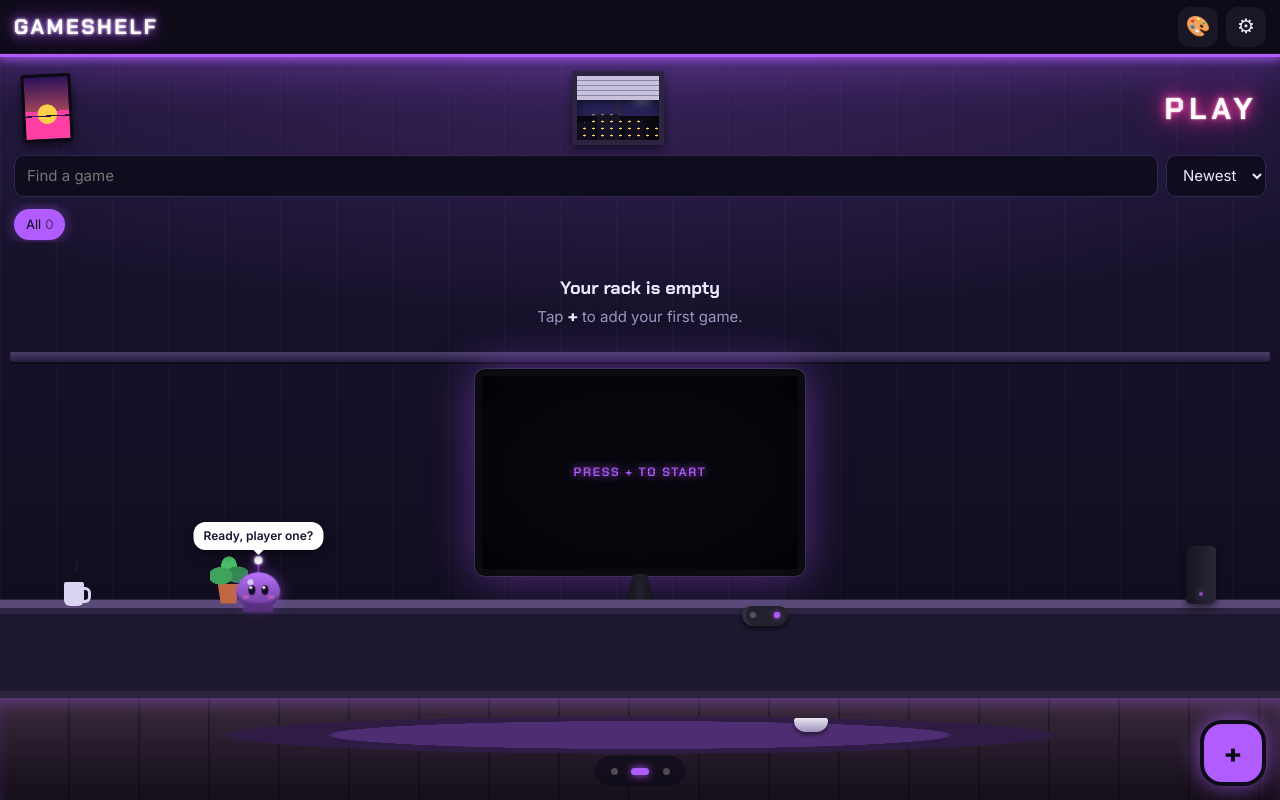
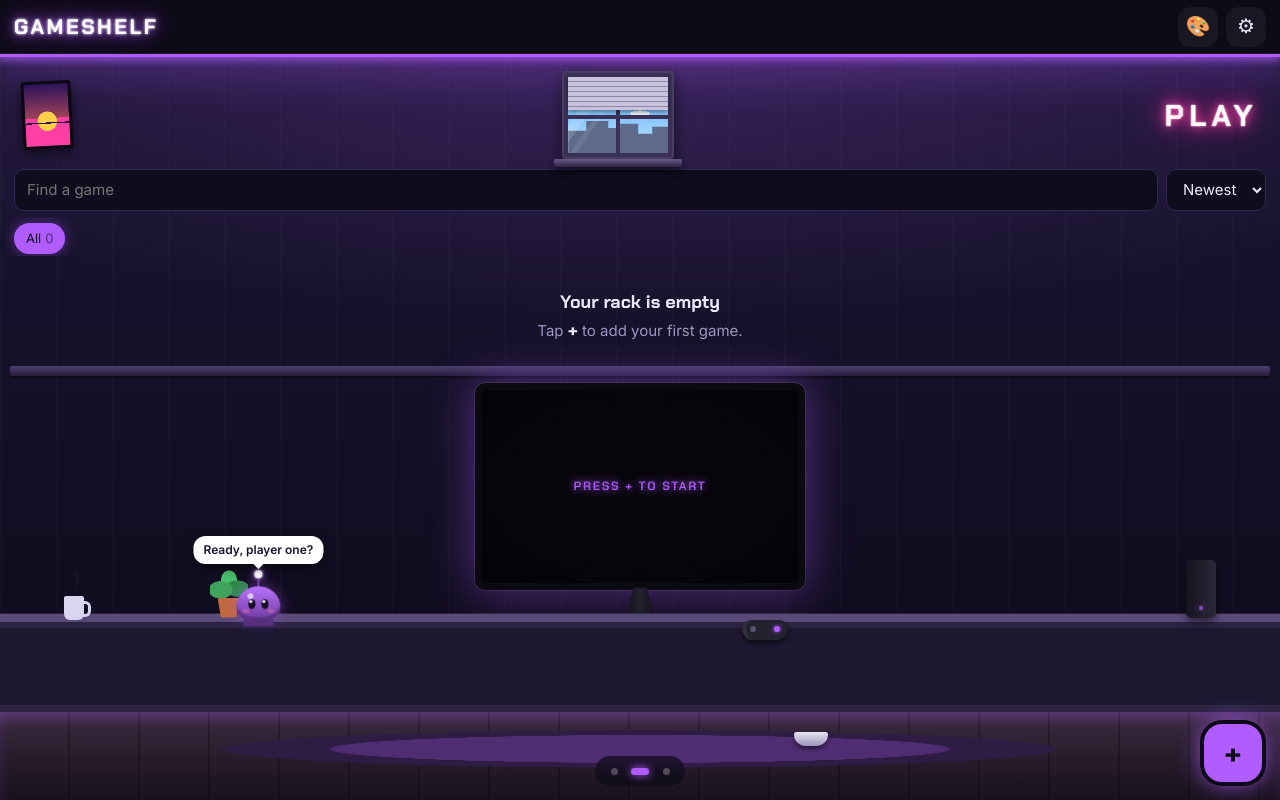
Before and after one commit to Spendrax/My-Gameshelf, a plain HTML site: page index.html in a window 1280 px wide. Drawn offline with Linux system fonts and the light colour scheme.

Commit message:
Real window: frame, panes, reflection, sill the buddy can sit on; Customize the view (real time, city, stars, sunset, rain, day) and blinds/curtains (v2.4)
Co-Authored-By: Claude Opus 5.5 <noreply@anthropic.com>
Claude-Session: https://claude.ai/code/session_012cCmQtD8EyMphvWEyF9zVi

```diff
--- a/css/room.css
+++ b/css/room.css
@@ -552,52 +552,210 @@
 
 /* ---------- The bedroom: window, floor and furniture ---------- */
 
-/* a window with half-open blinds: night sky, moon and the city lights */
+/* ---------- The window: frame, sill, glass panes with the view, and blinds or curtains ----------
+   The view is chosen in Customize (body[data-sky]); "Real time" follows the clock (09-customize.js). */
 .window {
   position: relative;
-  width: 92px;
-  height: 74px;
-  overflow: hidden;
-  border: 5px solid #2c2440;
-  border-radius: 3px;
-  background:
-    linear-gradient(90deg, transparent 47%, #2c2440 47% 53%, transparent 53%),
-    linear-gradient(transparent 62%, #0a0812 62%) 0 0 / 100% 100%,
-    linear-gradient(#0d1a3d, #3b2667);
+  width: 112px;
+  height: 88px;
+  border-radius: 4px;
+  background: #3a2f55; /* the frame */
   box-shadow:
-    inset 0 0 12px #0008,
-    0 4px 10px #0007;
+    inset 0 0 0 2px #ffffff14,
+    0 6px 14px #0008;
 }
-/* the skyline: little lit windows on dark buildings */
+/* the sill: the buddy can sit on it */
 .window::after {
   content: '';
   position: absolute;
+  left: -8px;
+  right: -8px;
+  bottom: -8px;
+  height: 8px;
+  border-radius: 2px;
+  background: linear-gradient(#6a5a8c, #2e2342);
+  box-shadow: 0 4px 6px #0007;
+}
+.pane {
+  /* the view (night city by default) */
+  --sky: linear-gradient(#0d1a3d, #3b2667);
+  --disc: #fff6d8; /* moon or sun */
+  --lit: #ffd56a; /* lights in the buildings */
+  --bld: #120e1f; /* buildings */
+  position: absolute;
+  inset: 6px;
+  overflow: hidden;
+  border-radius: 2px;
+  background: var(--sky);
+}
+.pane i {
+  position: absolute;
+}
+.pane .disc {
+  right: 12px;
+  top: 9px;
+  width: 15px;
+  height: 15px;
+  border-radius: 50%;
+  background: var(--disc);
+  box-shadow: 0 0 12px var(--disc);
+}
+.pane .city {
   left: 0;
   right: 0;
   bottom: 0;
-  height: 40%;
+  height: 42%;
   background:
-    radial-gradient(#ffd56a 0 1px, transparent 1.5px) 3px 4px / 9px 7px,
-    linear-gradient(90deg, #120e1f 0 18%, transparent 18% 24%, #161226 24% 52%, transparent 52% 58%, #120e1f 58% 82%, transparent 82%);
-  clip-path: polygon(0 30%, 18% 30%, 18% 0, 52% 0, 52% 20%, 82% 20%, 82% 45%, 100% 45%, 100% 100%, 0 100%);
+    radial-gradient(var(--lit) 0 1px, transparent 1.5px) 3px 4px / 9px 7px,
+    var(--bld);
+  clip-path: polygon(
+    0 30%,
+    18% 30%,
+    18% 0,
+    40% 0,
+    40% 22%,
+    52% 22%,
+    52% 8%,
+    70% 8%,
+    70% 40%,
+    84% 40%,
+    84% 18%,
+    100% 18%,
+    100% 100%,
+    0 100%
+  );
 }
-.window .moon {
+.pane .sky-fx {
+  inset: 0;
+}
+/* the window bars and a light reflection on the glass */
+.pane .glass {
+  inset: 0;
+  background:
+    linear-gradient(
+      90deg,
+      transparent calc(50% - 2px),
+      #3a2f55 calc(50% - 2px) calc(50% + 2px),
+      transparent calc(50% + 2px)
+    ),
+    linear-gradient(
+      transparent calc(52% - 2px),
+      #3a2f55 calc(52% - 2px) calc(52% + 2px),
+      transparent calc(52% + 2px)
+    ),
+    linear-gradient(
+      125deg,
+      transparent 22%,
+      #ffffff26 22% 30%,
+      transparent 30% 36%,
+      #ffffff17 36% 40%,
+      transparent 40%
+    );
+}
+
+/* the views */
+[data-sky='stars'] .pane {
+  --sky: linear-gradient(#05060f, #171139);
+  --bld: #07060d;
+  --lit: transparent;
+}
+[data-sky='stars'] .sky-fx {
+  background:
+    radial-gradient(#fff 0 0.8px, transparent 1.2px) 2px 3px / 13px 11px,
+    radial-gradient(#fffbe0 0 0.6px, transparent 1px) 7px 8px / 17px 14px;
+  animation: twinkle 3s ease-in-out infinite alternate;
+}
+@keyframes twinkle {
+  to {
+    opacity: 0.45;
+  }
+}
+[data-sky='sunset'] .pane {
+  --sky: linear-gradient(#3b1d5e, #ff6a5c 65%, #ffb35c);
+  --disc: #ffd56a;
+  --bld: #2a1230;
+}
+[data-sky='sunset'] .disc {
+  top: 36%;
+  right: 40%;
+  width: 22px;
+  height: 22px;
+}
+[data-sky='rain'] .pane {
+  --sky: linear-gradient(#1c2333, #3a465e);
+  --disc: transparent;
+  --bld: #141824;
+}
+[data-sky='rain'] .sky-fx {
+  z-index: 1;
+  background: repeating-linear-gradient(105deg, transparent 0 6px, #cfe3ff40 6px 7px) 0 0 / 22px 22px;
+  animation: rain 0.5s linear infinite;
+}
+@keyframes rain {
+  to {
+    background-position: -6px 22px;
+  }
+}
+[data-sky='day'] .pane {
+  --sky: linear-gradient(#4aa3f5, #bfe3ff);
+  --disc: #fff3a0;
+  --lit: transparent;
+  --bld: #5d6a8a;
+}
+[data-sky='day'] .sky-fx {
+  background:
+    radial-gradient(ellipse 18px 6px at 30% 30%, #fff 60%, transparent 62%),
+    radial-gradient(ellipse 14px 5px at 38% 25%, #fff 60%, transparent 62%),
+    radial-gradient(ellipse 16px 5px at 72% 48%, #ffffffd0 60%, transparent 62%);
+}
+
+/* blinds, half down */
+.window .blinds,
+.window .rod,
+.window .curtain {
   position: absolute;
-  right: 10px;
-  top: 9px;
-  width: 14px;
-  height: 14px;
-  border-radius: 50%;
-  background: #fff6d8;
-  box-shadow: 0 0 12px #fff6d8;
+  display: none;
 }
 .window .blinds {
-  position: absolute;
-  inset: 0 0 auto;
+  left: 6px;
+  right: 6px;
+  top: 6px;
   height: 38%;
-  z-index: 1;
   background: repeating-linear-gradient(#c9c2dd 0 4px, #8e86a8 4px 5px);
   box-shadow: 0 2px 4px #0006;
+}
+[data-dress='blinds'] .window .blinds,
+[data-dress='curtains'] .window .rod,
+[data-dress='curtains'] .window .curtain {
+  display: block;
+}
+/* curtains tied back on each side, hanging from a rod */
+.window .rod {
+  left: -18px;
+  right: -18px;
+  top: -8px;
+  height: 4px;
+  border-radius: 2px;
+  background: #1a1426;
+}
+.window .curtain {
+  top: -6px;
+  bottom: -14px;
+  width: 28px;
+  background: repeating-linear-gradient(
+    90deg,
+    var(--curtain, #8a3a5c) 0 5px,
+    color-mix(in srgb, var(--curtain, #8a3a5c) 70%, #000) 5px 9px
+  );
+  box-shadow: 0 4px 8px #0006;
+}
+.window .curtain.l {
+  left: -16px;
+  clip-path: polygon(0 0, 100% 0, 55% 55%, 75% 100%, 0 100%);
+}
+.window .curtain.r {
+  right: -16px;
+  clip-path: polygon(0 0, 100% 0, 100% 100%, 25% 100%, 45% 55%);
 }
 
 /* the floor at the bottom of every wall: wooden planks with the LED glow on them */
@@ -606,8 +764,7 @@
   height: calc(120px + env(safe-area-inset-bottom));
   border-top: 6px solid #2b2240;
   background:
-    linear-gradient(#0000, #0007),
-    repeating-linear-gradient(90deg, transparent 0 68px, #00000045 68px 70px),
+    linear-gradient(#0000, #0007), repeating-linear-gradient(90deg, transparent 0 68px, #00000045 68px 70px),
     linear-gradient(#3b2b3f, #21172a);
   box-shadow:
     0 -1px 0 #ffffff14,
@@ -627,7 +784,12 @@
   top: 14px;
   height: 46px;
   border-radius: 50%;
-  background: radial-gradient(closest-side, color-mix(in srgb, var(--led) 35%, #1a1426) 60%, color-mix(in srgb, var(--led) 18%, #120e1c) 61% 80%, transparent 82%);
+  background: radial-gradient(
+    closest-side,
+    color-mix(in srgb, var(--led) 35%, #1a1426) 60%,
+    color-mix(in srgb, var(--led) 18%, #120e1c) 61% 80%,
+    transparent 82%
+  );
 }
 .beanbag {
   position: absolute;
@@ -696,8 +858,7 @@
   height: 42px;
   border-radius: 3px;
   background:
-    linear-gradient(transparent 48%, #0004 48% 52%, transparent 52%),
-    linear-gradient(#5a4470, #3a2c4d);
+    linear-gradient(transparent 48%, #0004 48% 52%, transparent 52%), linear-gradient(#5a4470, #3a2c4d);
 }
 /* a lamp with a warm glow */
 .nightstand .lamp {
--- a/index.html
+++ b/index.html
@@ -30,7 +30,10 @@
     <div class="led"></div>
     <div class="decor">
       <div class="poster" aria-hidden="true"></div>
-      <div class="window" aria-hidden="true"><i class="moon"></i><i class="blinds"></i></div>
+      <div class="window" aria-hidden="true">
+        <div class="pane"><i class="sky-fx"></i><i class="disc"></i><i class="city"></i><i class="glass"></i></div>
+        <i class="blinds"></i><i class="rod"></i><i class="curtain l"></i><i class="curtain r"></i>
+      </div>
       <div class="sign" aria-hidden="true">P<span>L</span>AY</div>
     </div>
     <div class="toolbar">
--- a/js/01-core.js
+++ b/js/01-core.js
@@ -3,7 +3,7 @@
 //   • the game list and settings, and saving them on the phone (localStorage)
 //   • a tiny event system: emit('change') after any edit, other files listen with on('change', …)
 //   • small helpers ($, esc, today, …) and caseHTML(), which draws one game case
-const VERSION = '2.3.1';
+const VERSION = '2.4';
 const $ = (s, r = document) => r.querySelector(s);
 const $$ = (s, r = document) => [...r.querySelectorAll(s)];
 
--- a/js/09-customize.js
+++ b/js/09-customize.js
@@ -8,6 +8,9 @@ const LOOK = {
   signColor: '#ff3fa4',
   petColor: '',
   hat: '',
+  sky: 'auto', // the view out of the window
+  dress: 'blinds', // blinds, curtains or nothing
+  curtain: '#8a3a5c',
   hide: [],
 };
 set.look = Object.assign({}, LOOK, set.look);
@@ -32,6 +35,19 @@ const OPTS = {
     ['retro', '1UP'],
     ['none', 'None'],
   ],
+  sky: [
+    ['auto', '\u{1F552} Real time'],
+    ['city', 'City night'],
+    ['stars', 'Starry sky'],
+    ['sunset', 'Sunset'],
+    ['rain', 'Rain'],
+    ['day', 'Sunny day'],
+  ],
+  dress: [
+    ['blinds', 'Blinds'],
+    ['curtains', 'Curtains'],
+    ['none', 'Nothing'],
+  ],
   hat: [
     ['', 'None'],
     ['crown', '👑 Crown'],
@@ -48,13 +64,28 @@ const OPTS = {
   ],
 };
 
+// "Real time": the window shows what the sky looks like right now
+function windowView(sky) {
+  if (sky !== 'auto') return sky;
+  const h = new Date().getHours();
+  return h >= 8 && h < 18 ? 'day' : h >= 6 && h < 20 ? 'sunset' : 'city';
+}
+setInterval(() => set.look.sky === 'auto' && (document.body.dataset.sky = windowView('auto')), 5 * 60e3);
+
 function applyLook() {
   const l = set.look,
     b = document.body,
     r = document.documentElement.style;
-  Object.assign(b.dataset, { wall: l.wall, shelf: l.shelf, poster: l.poster });
+  Object.assign(b.dataset, {
+    wall: l.wall,
+    shelf: l.shelf,
+    poster: l.poster,
+    sky: windowView(l.sky),
+    dress: l.dress,
+  });
   r.setProperty('--led', set.led);
   r.setProperty('--sign', l.signColor);
+  r.setProperty('--curtain', l.curtain);
   if (l.petColor) r.setProperty('--pet', l.petColor);
   else r.removeProperty('--pet');
   const t = l.sign || 'PLAY';
@@ -81,6 +112,9 @@ function drawLook() {
     <label>LED colour</label>${swatches('led', set.led)}
     <label>Wall</label>${chips('wall', OPTS.wall, l.wall)}
     <label>Shelves</label>${chips('shelf', OPTS.shelf, l.shelf)}
+    <label>Window view</label>${chips('sky', OPTS.sky, l.sky)}
+    <label>On the window</label>${chips('dress', OPTS.dress, l.dress)}
+    ${l.dress === 'curtains' ? `<label>Curtain colour</label>${swatches('curtain', l.curtain)}` : ''}
     <label>Poster</label>${chips('poster', OPTS.poster, l.poster)}
     <label>Neon sign<input id="cSign" maxlength="8" value="${esc(l.sign)}"></label>
     ${swatches('signColor', l.signColor)}
--- a/js/12-whats-new.js
+++ b/js/12-whats-new.js
@@ -4,6 +4,10 @@
 // Small fixes don't need an entry. The card is also in Settings → "What's new".
 
 const NEWS = [
+  {
+    v: '2.4',
+    items: ['A real window with a sill your buddy can sit on', '\u{1F3A8} Choose the view (real time, city night, stars, sunset, rain, sunny day) and blinds or curtains'],
+  },
   {
     v: '2.3',
     items: ['Carry your buddy to another wall: hold him at the edge of the screen', 'At night he goes to bed and sleeps under the blanket \u{1F319}'],
--- a/js/15-buddy-moves.js
+++ b/js/15-buddy-moves.js
@@ -13,6 +13,7 @@
 const topEdge = (b) => [b.x + 6, b.x + b.w - 6, b.y];
 const SURFACES = {
   room: [
+    ['.window', (b) => [b.x - 4, b.x + b.w + 4, b.y + b.h]], // the windowsill
     ['.shelf', (b) => [b.x + 12, b.x + b.w - 12, b.y + b.h]], // the board under the cases
     ['.monitor', topEdge],
     ['.desk', (b) => [b.x + 4, b.x + b.w - 4, b.y + 8]],
--- a/sw.js
+++ b/sw.js
@@ -1,5 +1,5 @@
 // Offline copy. Bump V on every release.
-const V = 'gs-v16';
+const V = 'gs-v17';
 const IMG = 'gs-img';
 const SHELL = [
   './', 'index.html', 'manifest.webmanifest', 'icon-192.png', 'icon-512.png',
```
